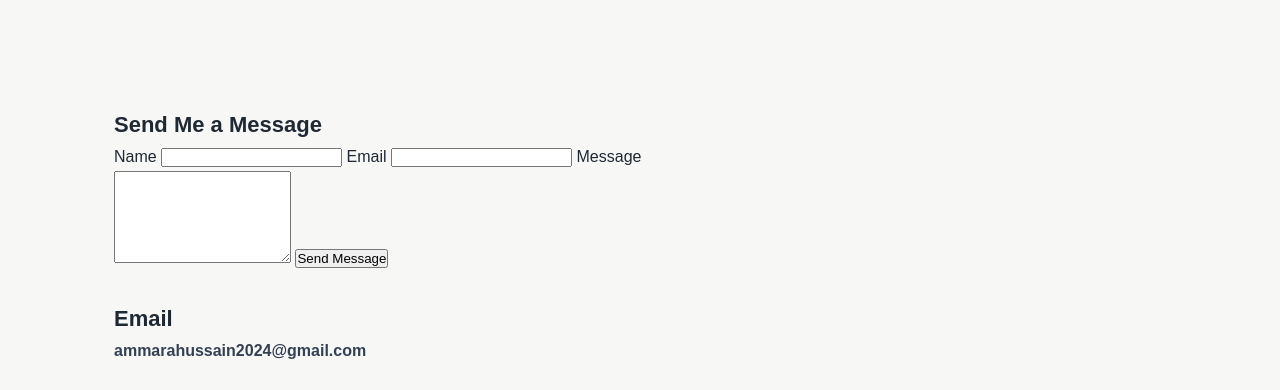
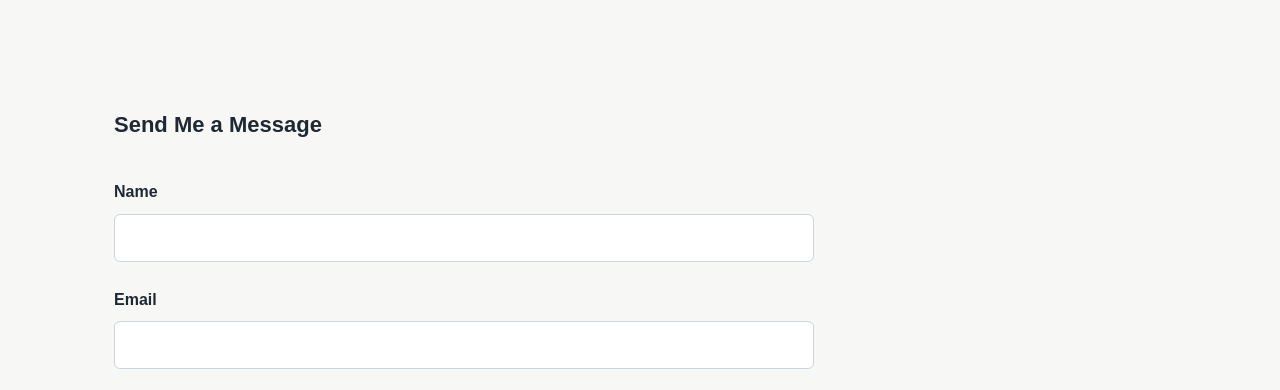
Before and after one commit to Ammara-Hussain/Ammara-Portfolio, a plain HTML site: page contact.html in a window 1280 px wide. Shown: the part 341-731 px from the top of the page. Drawn offline with Linux system fonts and the light colour scheme.

Commit message:
Improve contact form styling

```diff
--- a/css/style.css
+++ b/css/style.css
@@ -483,3 +483,48 @@ footer p {
 
     box-shadow: 0 8px 25px rgba(0, 0, 0, 0.06);
 }
+
+/* Contact Form */
+
+.contact-content form {
+    max-width: 700px;
+    margin-top: 40px;
+}
+
+.contact-content label {
+    display: block;
+    margin-top: 24px;
+    margin-bottom: 8px;
+    font-weight: 600;
+}
+
+.contact-content input,
+.contact-content textarea {
+    width: 100%;
+    padding: 14px;
+    border: 1px solid #cbd5e1;
+    border-radius: 6px;
+    font-family: inherit;
+    font-size: 16px;
+    box-sizing: border-box;
+}
+
+.contact-content textarea {
+    resize: vertical;
+}
+
+.contact-content button {
+    margin-top: 24px;
+    padding: 14px 24px;
+    background: #1f2937;
+    color: white;
+    border: none;
+    border-radius: 6px;
+    font-size: 16px;
+    font-family: inherit;
+    cursor: pointer;
+}
+
+.contact-content button:hover {
+    opacity: 0.9;
+}
```
